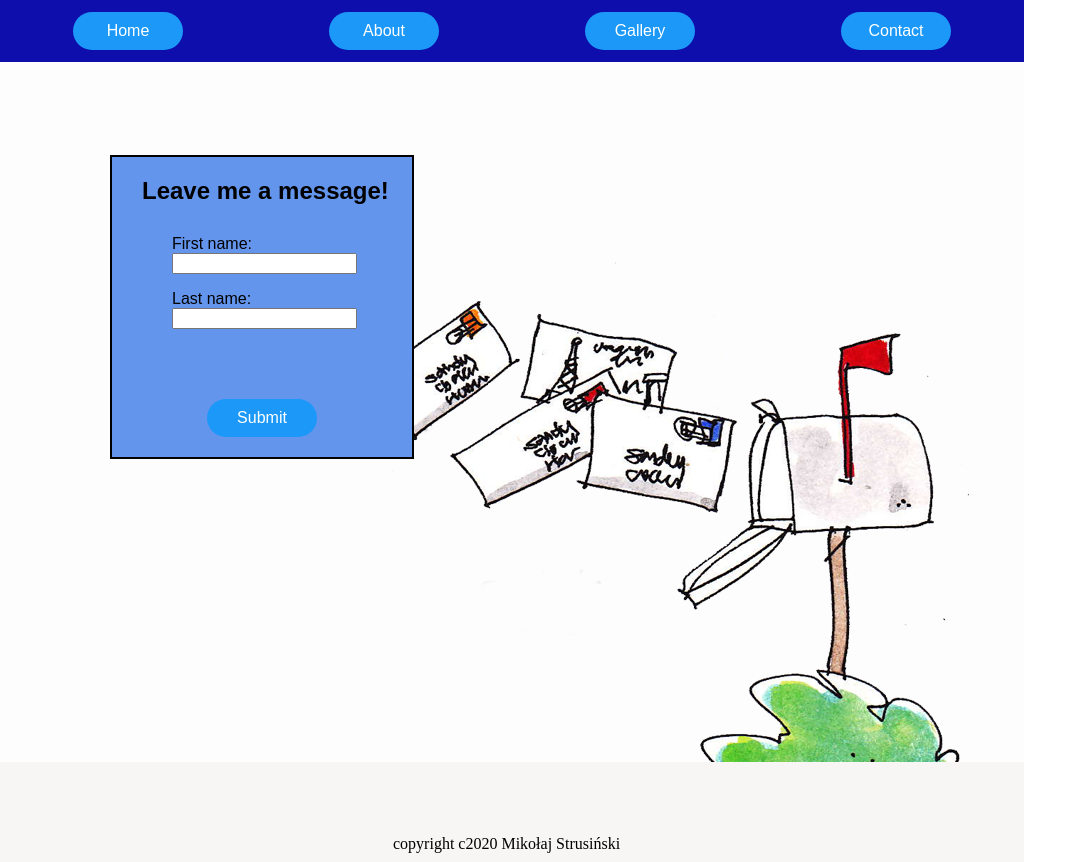
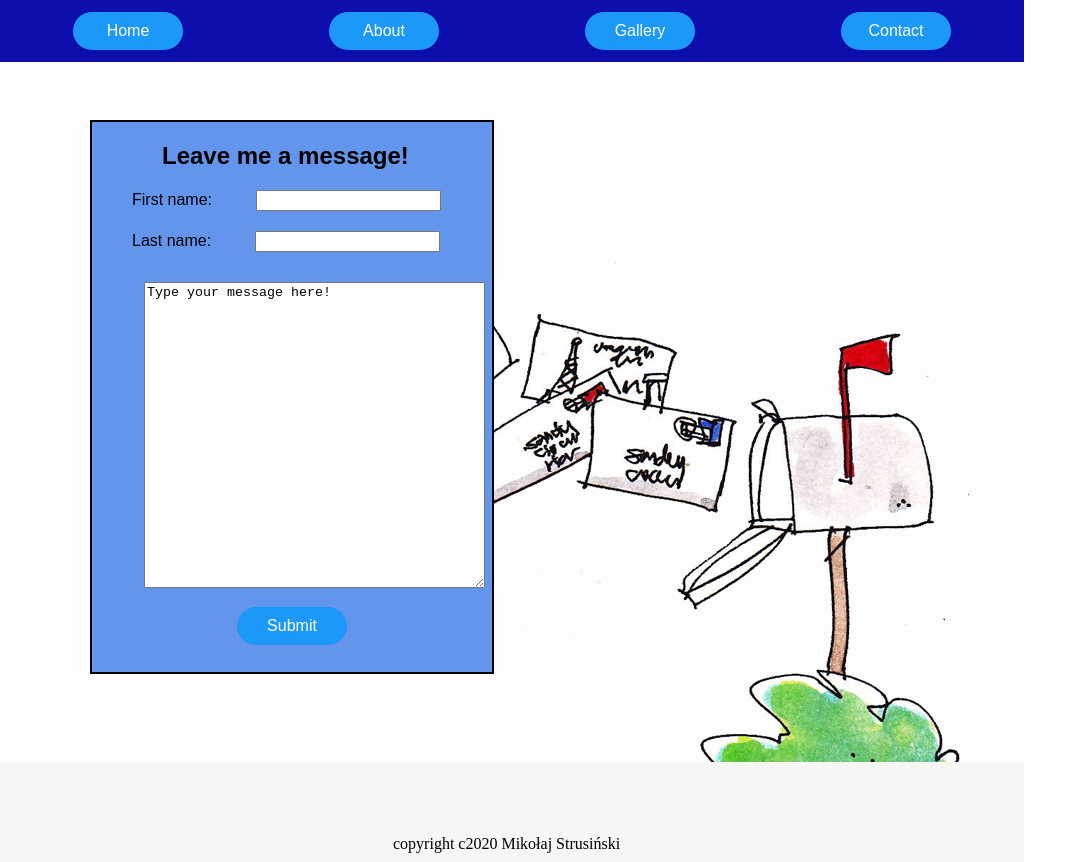
Before and after one commit to MS3300studios/MainWebsiteTemplate, a plain HTML site: page contact.html in a window 1280 px wide. Shown: the whole page, without its empty margins (0-1087 px from the left). Drawn offline with Linux system fonts and the light colour scheme.

Commit message:
Updated the contact page
the contact page is now updated, and the user has a text field to write his message into.

```diff
--- a/contact.html
+++ b/contact.html
@@ -39,6 +39,10 @@
                         <label for="lname" id="lname">Last name:</label>
                         <input type="text" id="lname"><br>
                     </div>
+                    <div id="message">
+                        <textarea name="message" id="message" cols="40" rows="20">Type your message here!
+                        </textarea>
+                    </div>
                 </form>
                 <div class="buttonclass" id="submitbutton">
                     Submit
--- a/styles.css
+++ b/styles.css
@@ -17,6 +17,7 @@ header{
     background: rgb(14, 14, 173);
     width: 1024px;
     height: 62px;
+    z-index: 100000000;
 }
 article{
     grid-area: article;
@@ -118,19 +119,20 @@ h1{
     animation-delay: 0.01s;
 }
 #detailbox{
-    width: 300px;
-    height: 300px;
+    width: 400px;
+    height: 550px;
     border: solid 2px black;
     position: absolute;
-    left: 110px;
-    top: 155px;
+    left: 90px;
+    top: 120px;
+    /* top: 155px; */
     background: cornflowerblue;
 }
 #detailbox:hover{
     background: rgb(153, 177, 221);
 }
 #submitbutton{
-    margin-top: 70px;
+    margin-top: 15px;
 }
 #submitbutton:hover{
     animation-name: v1;
@@ -139,21 +141,21 @@ h1{
 }
 #h2detailbox{
     font-family: Arial, Helvetica, sans-serif;
-    margin-left: 30px;
+    margin-left: 70px;
 }
 #fname{
-    margin-left: 60px;
+    margin-left: 40px;
     font-family: Arial, Helvetica, sans-serif;
 }
 #lname{
     font-family: Arial, Helvetica, sans-serif;
-    margin-left: 60px;
+    margin-left: 40px;
 }
 #firstname{
-    margin-top: 30px;
+    /* margin-top: 30px; */
 }
 #lastname{
-    margin-top: 16px;
+    margin-top: 20px;
 }
 #contactimg{
     width: 711px;
@@ -165,3 +167,7 @@ h1{
 #contactarticle{
     background: #fdfdfd;
 }
+#message{
+    margin-top: 15px;
+    margin-left: 26px;
+}
```
